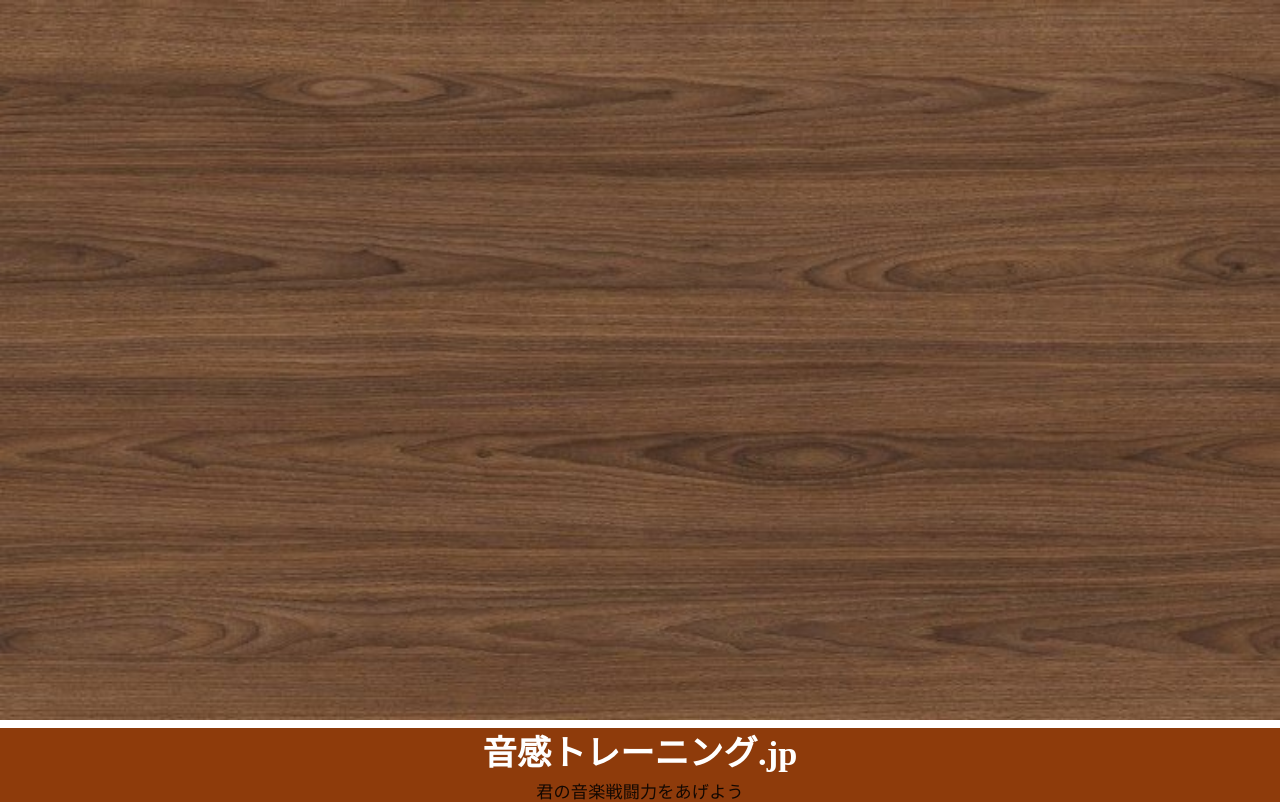
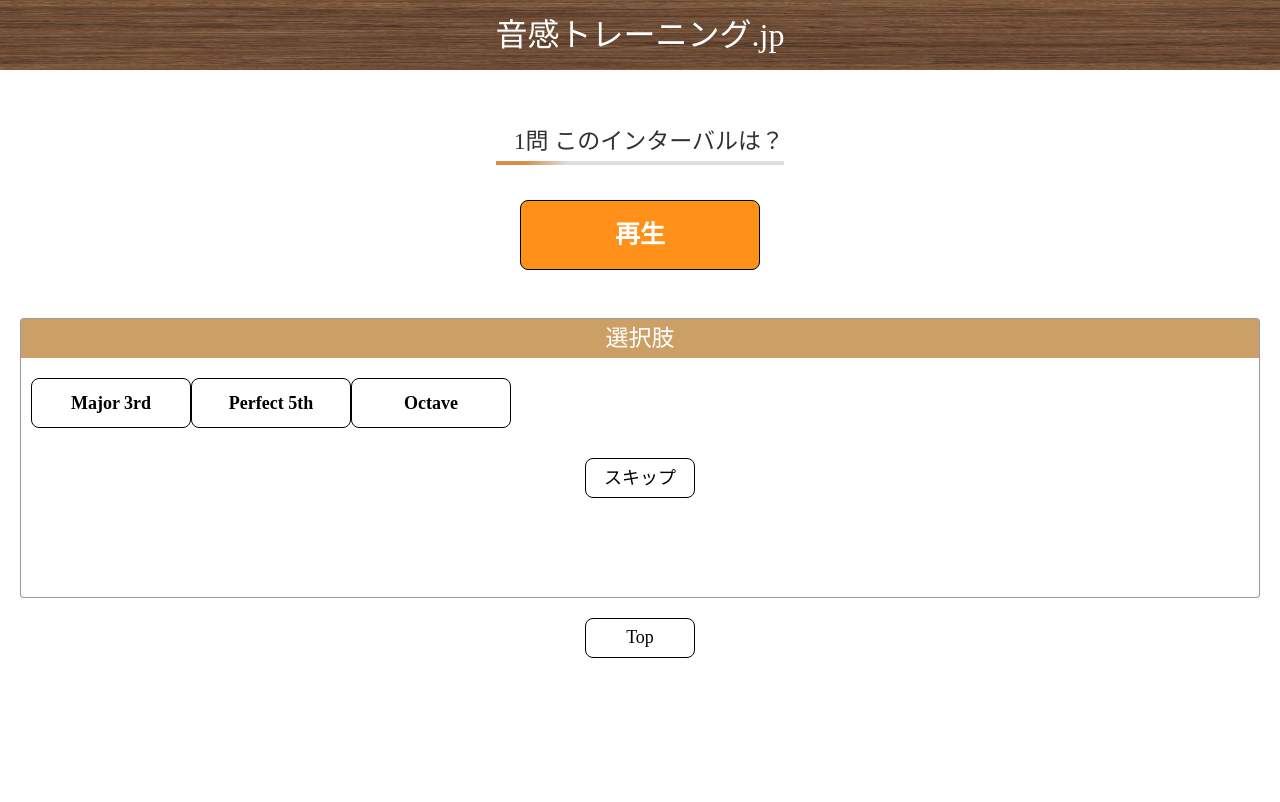
Before and after one commit to aki5648237/interval-training, a React (Create React App) app: page /intervalTrainingQuiz in a window 1280 px wide. Shown: the top 802 px of the page. Built offline with nearby package versions, Linux system fonts and the light colour scheme.

Commit message:
4/9 全体のデザイン修正

```diff
--- a/src/component/appHeader.tsx
+++ b/src/component/appHeader.tsx
@@ -3,12 +3,13 @@ import image from '../images/wood.jpeg';
 
 export const AppHeader = () => {
 	return (
-		<Box sx={{ textAlign: 'center'}} maxWidth="xs">
-			<img src={image} className='image'></img>
-			<Box sx={{backgroundColor: '#8e3b0b'}}>
-				<h1 className='title'>音感トレーニング.jp</h1>
-				<Typography>君の音楽戦闘力をあげよう</Typography>
-			</Box>
+		<Box sx={{position: 'relative'}} maxWidth="xs">
+				<img src={image} className='image'></img>
+				<Box sx={{width: '100%', textAlign: 'center', position: 'absolute', top: '17px'}}>
+					<Typography className="title" variant='h1'>音感トレーニング.jp</Typography>
+				</Box>
+
+				{/* <Typography>君の音楽戦闘力をあげよう</Typography> */}
 		</Box>
 	);
 }
--- a/src/component/intervalTraining.tsx
+++ b/src/component/intervalTraining.tsx
@@ -7,14 +7,16 @@ export const IntervalTraining = () => {
   return (
     <Box className="container">
      <AppHeader />
-     <Typography variant="h2" sx={{ textAlign: 'center', marginTop: '50px', marginBottom: '10px', fontWeight: 'bold'}}>インターバルクイズ</Typography>
-      <Box sx={{margin: '0 20px 50px 20px', height: '130px'}}>
-        <Typography>このクイズは、二つの音を聞き、インターバルを当てるトレーニングです。</Typography>
-        <Typography>問題数は10問です。</Typography>
+     <Box sx={{textAlign: 'center', marginTop: '40px', marginBottom: '20px', }}>
+      <Typography className="sub-title" variant="h2">インターバルクイズ</Typography>
+     </Box>
+      <Box sx={{margin: '0 20px 40px 20px'}}>
+        <Typography className="text">このクイズは、二つの音を聞き、インターバルを当てるトレーニングです。</Typography>
+        <Typography className="text">問題数は10問です。</Typography>
       </Box>
 
       <Box sx={{ textAlign: 'center'}}>
-        <Button className="button" onClick={() => navigate('/IntervalTrainingQuiz')} sx={{width: '200px', height: '50px', fontSize: '18px'}}>クイズスタート</Button>
+        <Button className="main-button" onClick={() => navigate('/IntervalTrainingQuiz')}>クイズスタート</Button>
       </Box>
     </Box>
 )
--- a/src/component/intervalTrainingAnswer.tsx
+++ b/src/component/intervalTrainingAnswer.tsx
@@ -23,8 +23,7 @@ export const Answer = ({currentQuestion, questions, handleAnswerButtonClick, ans
 				questions[0].answerOptions.map((item) => {
 					return <Box sx={{ marginTop: '20px', display: 'inline'}}>
 										<Button
-											sx={{width: '160px', height: '50px', marginTop: '20px', fontSize: '18px', textTransform: 'none'}}
-											className={`${"button"} ${answer === 'correct' && item.value === selectValue ? "correct" : ""} ${answer === 'inCorrect' && item.value === selectValue ? "inCorrect" : ""}`}
+											className={`${"option-button"} ${answer === 'correct' && item.value === selectValue ? "correct" : ""} ${answer === 'inCorrect' && item.value === selectValue ? "inCorrect" : ""}`}
 											onClick={() => handleAnswerButtonClick(item.value)}
 											disabled={answer === 'correct'}
 											variant='outlined'>{item.answerText}
--- a/src/component/intervalTrainingQuiz.tsx
+++ b/src/component/intervalTrainingQuiz.tsx
@@ -143,17 +143,17 @@ const IntervalTrainingQuiz = () => {
 					{/* <Typography variant="h2" sx={{paddingTop: '50px', marginBottom: '10px', textAlign: 'center', fontWeight: 'bold'}}>
 						インターバルクイズ
 					</Typography> */}
-					<Card className="cardStyle" sx={{margin: '60px 20px 0 20px', height: '170px'}} variant="outlined">
-						<Box sx={{backgroundColor: 'rgba(142, 59, 11, 0.8)', textAlign: 'center'}}>
-							<Typography variant="h3" sx={{paddingTop: '10px', paddingLeft: '18px', paddingBottom: '10px', color: 'white'}}>{currentQuestion}問 このインターバルは？</Typography>
+					<Box sx={{margin: '40px 20px 0 20px', height: '170px'}}>
+						<Box sx={{ textAlign: 'center'}}>
+							<Typography className="sub-title" variant="h2" sx={{ paddingTop: '10px', paddingLeft: '18px', paddingBottom: '10px'}}>{currentQuestion}問 このインターバルは？</Typography>
 						</Box>
 						<Box sx={{textAlign: 'center', marginTop: '35px'}}>
-							<Button className="button" sx={{ width: '200px', height: '50px', fontSize: '18px'}} onClick={() => jsplay()} variant='outlined'>再生</Button>
+							<Button className="main-button" onClick={() => jsplay()} variant='outlined'>再生</Button>
 						</Box>
-					</Card>
+					</Box>
 					<Card className="cardStyle" sx={{margin: '30px 20px 20px 20px', height: '280px'}} variant="outlined">
-						<Box sx={{backgroundColor: 'rgba(142, 59, 11, 0.8)', textAlign: 'center'}}>
-							<Typography variant="h3" sx={{paddingTop: '10px', paddingBottom: '10px', color: 'white'}}>選択肢</Typography>
+						<Box sx={{backgroundColor: 'rgba(170, 95, 0, 0.6)', textAlign: 'center'}}>
+							<Typography variant="h2" sx={{padding : '6px', color: 'white'}}>選択肢</Typography>
 						</Box>
 						<Box sx={{padding: '0 10px'}}>
 							<Answer
@@ -164,27 +164,29 @@ const IntervalTrainingQuiz = () => {
 								selectValue={selectValue}
 							/>
 						</Box>
-						<Box sx={{textAlign: 'center', marginTop: '20px'}}>
+						<Box sx={{textAlign: 'center', marginTop: '30px'}}>
 							<Box className={nextQuiz ? "" : "invisible"}>
-								<Button className="button" onClick={() => nextDisplay()}  variant='outlined' sx={{width: '130px', height: '50px', fontSize: '18px'}}>スキップ</Button>
+								<Button className="sub-button" onClick={() => nextDisplay()}  variant='outlined'>スキップ</Button>
 							</Box>
 
 							<Box className={resultQuiz ? "" : "invisible"}>
-								<Button onClick={() => resultDisplay()} variant='outlined' sx={{width: '130px', height: '50px', fontSize: '18px'}}>結果を見る</Button>
+								<Button className="sub-button" onClick={() => resultDisplay()} variant='outlined'>結果</Button>
 							</Box>
 						</Box>
 					</Card>
 
 					<Box sx={{textAlign: 'center'}}>
-						<Button onClick={() => navigate('/')} variant='outlined'>Topに戻る</Button>
+						<Button className="sub-button" onClick={() => navigate('/')} variant='outlined'>Top</Button>
 					</Box>
 				</Box>
-					<Box className={openResult ? "invisible" : ""}>
-					<Typography variant="h2" sx={{paddingTop: '50px', marginBottom: '10px', textAlign: 'center', fontWeight: 'bold', color: '#F4538A'}}>
-						結果
-					</Typography>
-						<Card className="cardStyle" sx={{margin: '0 20px 40px 20px', height: '20 0px'}} variant="outlined">
-							<Box sx={{marginLeft: '20px'}}>
+					<Box className={openResult ? "invisible" : ""} sx={{marginTop: '40px'}}>
+						<Box sx={{textAlign: 'center'}}>
+							<Typography className="sub-title" variant="h2" sx={{paddingTop: '50px', marginBottom: '10px'}}>
+								クイズの結果
+							</Typography>
+						</Box>
+						<Box sx={{margin: '0 20px 40px 20px', textAlign: 'center'}}>
+							<Box>
 								<List>
 									<ListItem>
 										<ListItemText>聞いた回数{listenCount}</ListItemText>
@@ -197,10 +199,10 @@ const IntervalTrainingQuiz = () => {
 									</ListItem>
 								</List>
 							</Box>
-						</Card>
+						</Box>
 						<Box sx={{ textAlign: 'center', marginTop: '10px'}}>
-							<Button className="button" sx={{width: '130px', height: '50px', marginRight:'20px'}} onClick={() => navigate('/')} variant='outlined'>Topに戻る</Button>
-							<Button className="button" sx={{width: '130px', height: '50px', marginLeft: '20px'}} onClick={() => ResetResult()} variant='outlined'>もう一度</Button>
+							<Button className="button" sx={{width: '130px', height: '50px', marginRight:'20px', fontSize: '18px'}} onClick={() => navigate('/')} variant='outlined'>Topに戻る</Button>
+							<Button className="button" sx={{width: '130px', height: '50px', marginLeft: '20px', fontSize: '18px'}} onClick={() => ResetResult()} variant='outlined'>もう一度</Button>
 						</Box>
 					</Box>
 			</Box>
--- a/src/style/styles.css
+++ b/src/style/styles.css
@@ -22,24 +22,58 @@ Button {
 	border-radius: 8px !important;
 }
 
-.button {
+.main-button {
+	width: 240px;
+	height: 70px;
+	font-size: 25px !important;
 	font-weight: bold !important;
+	color: #FFFF !important;
+	background-color: rgb(255, 132, 0, 0.9) !important;
 }
 
+.sub-button {
+	width: 110px;
+	height: 40px;
+	font-size: 18px !important;
+	text-transform: none !important;
+}
+
+.option-button {
+	width: 160px;
+	height: 50px;
+	margin-top: 20px !important;
+	font-size: 18px !important;
+	font-weight: bold !important;
+	text-transform: none !important;
+}
 
 .title {
-	margin: auto;
+	color: rgb(255, 255, 255);
+}
+
+.sub-title {
 	display: inline-block;
-  font-family: "MS ゴシック";
-  font-style: normal;
-	color: #FFFF;
+	padding: 0.8rem 0;
+	margin-bottom: 0.2rem;
+	background-image: linear-gradient(90deg, rgba(207, 112, 23, 0.794) 0 10%, #dedede 25%);
+	background-repeat: no-repeat;
+	background-size: 100% 10%;
+	background-position: bottom;
+	color: #323232;
+	font-size: 26px;
+}
+
+.text {
+	font-size: 18px !important;
+	font-weight: 520 !important;
 }
 
 .image {
 	width: 100%;
+	height: 70px;
 }
 
 .cardStyle {
 	color: #000000;
-	border: 1px solid rgba(0, 0, 0, 0.5);
+	border: 1px solid rgba(1, 0, 0, 0.4) !important;
 }
--- a/src/theme.ts
+++ b/src/theme.ts
@@ -2,12 +2,12 @@ import { createTheme } from "@mui/material/styles";
 
 export const theme = createTheme({
 	typography: {
+		fontFamily: "YuGothic、游ゴシック体",
 		fontSize: 15,
 
-		h1: { fontSize: 32},
-		h2: { fontSize: 24},
+		h1: { fontSize: 32, fontFamily: "MS ゴシック", fontWeight: "530"},
+		h2: { fontSize: 23},
 		h3: { fontSize: 20}
 	},
-
 });
 export default theme;
```
